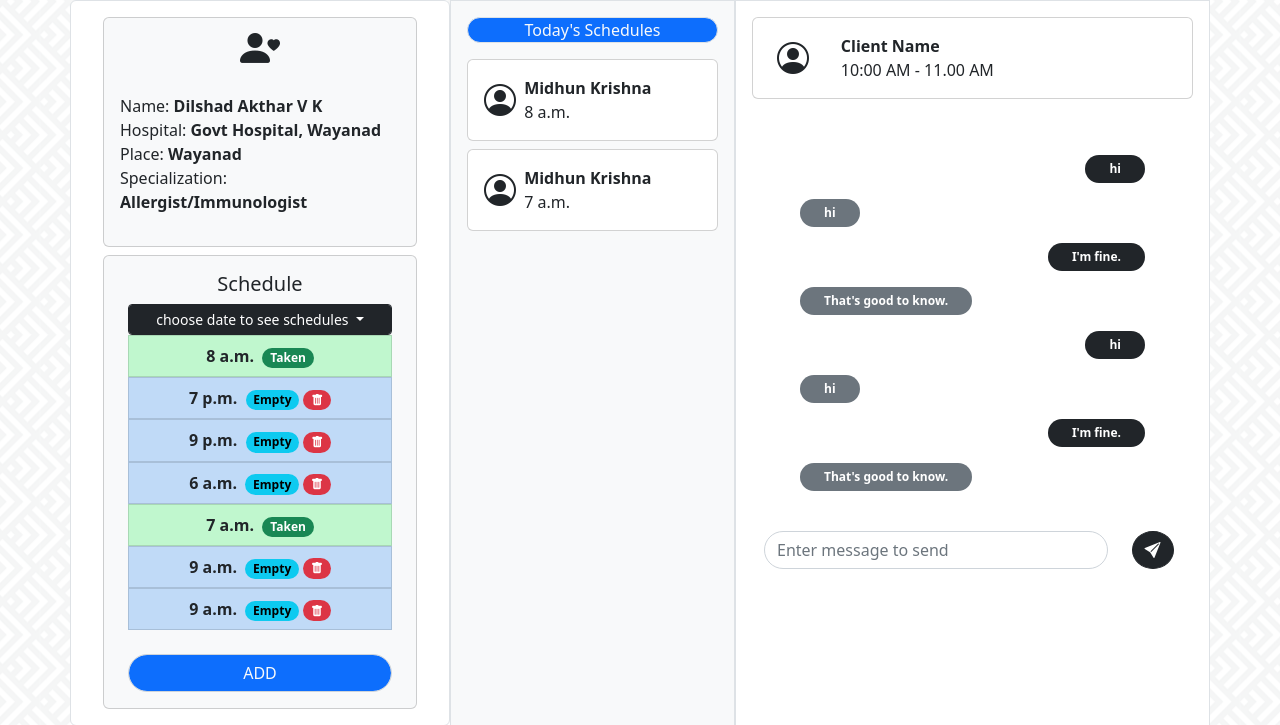
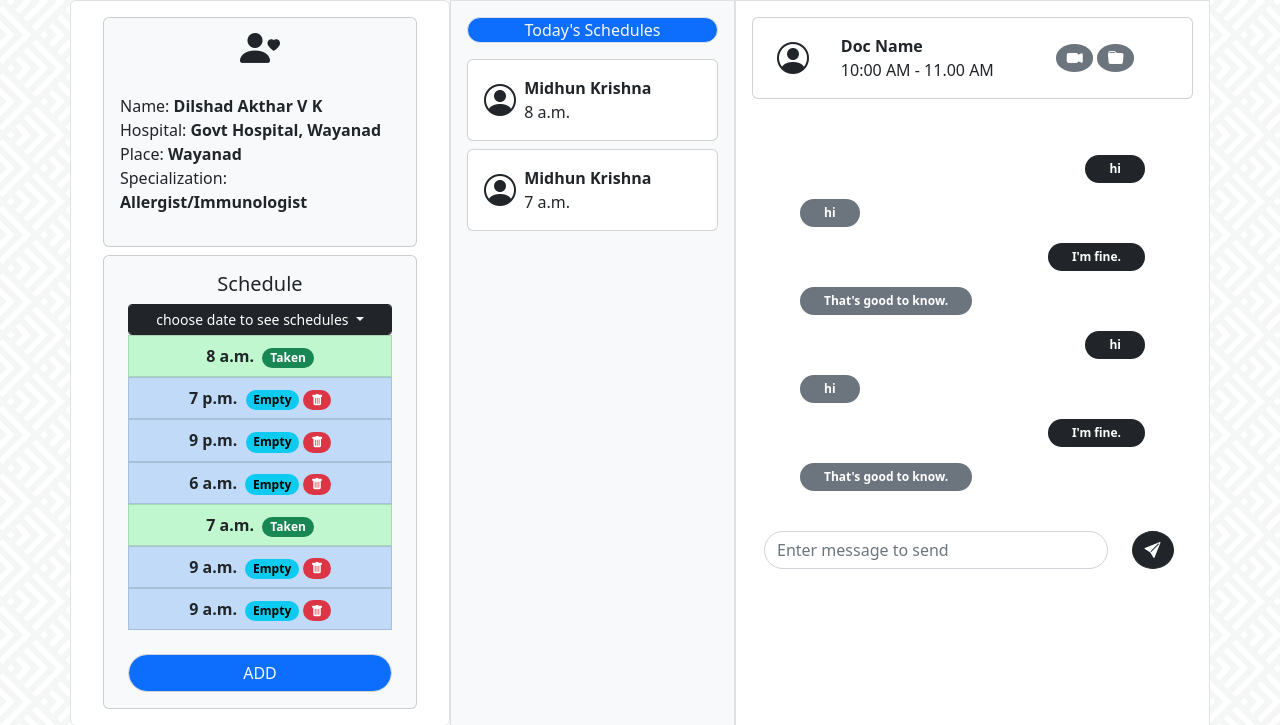
Before and after one commit to rashidm8714/DocHour, a Django app: template templates/doctor/doc-home.html in a window 1280 px wide. Shown: the part 56-781 px from the top of the page. Run offline with Django 4.2, Linux system fonts and the light colour scheme; the template is opened without the code that fills it: values that come from a table or form of the project are taken from there, others are empty; data comes from the database, SQL or seed files in the repository; both versions use the stored data as it was after the commit.

Commit message:
video call and file button added

```diff
--- a/templates/doctor/doc-home.html
+++ b/templates/doctor/doc-home.html
@@ -206,8 +206,16 @@
                         <i class="bi bi-person-circle fs-2"></i>
                     </div>
                     <div class="col-sm-9">
-                        <b>Client Name</b> <br>
-                        10:00 AM - 11.00 AM
+                      <div class="row">
+                        <div class="col-8">
+                          <b>Doc Name</b> <br>
+                          10:00 AM - 11.00 AM
+                        </div>
+                        <div class="col-4 my-auto">
+                          <span class="badge text-bg-secondary rounded-circle fs-6"> <i class="bi bi-camera-video-fill"></i></span>
+                          <span class="badge text-bg-secondary rounded-circle fs-6"> <i class="bi bi-folder-fill"></i> </span>
+                        </div>
+                      </div>
 
                     </div>
                     </div>
```
Also changed, not shown: templates/client/client-home.html (+11 -2 lines), db.sqlite3.
